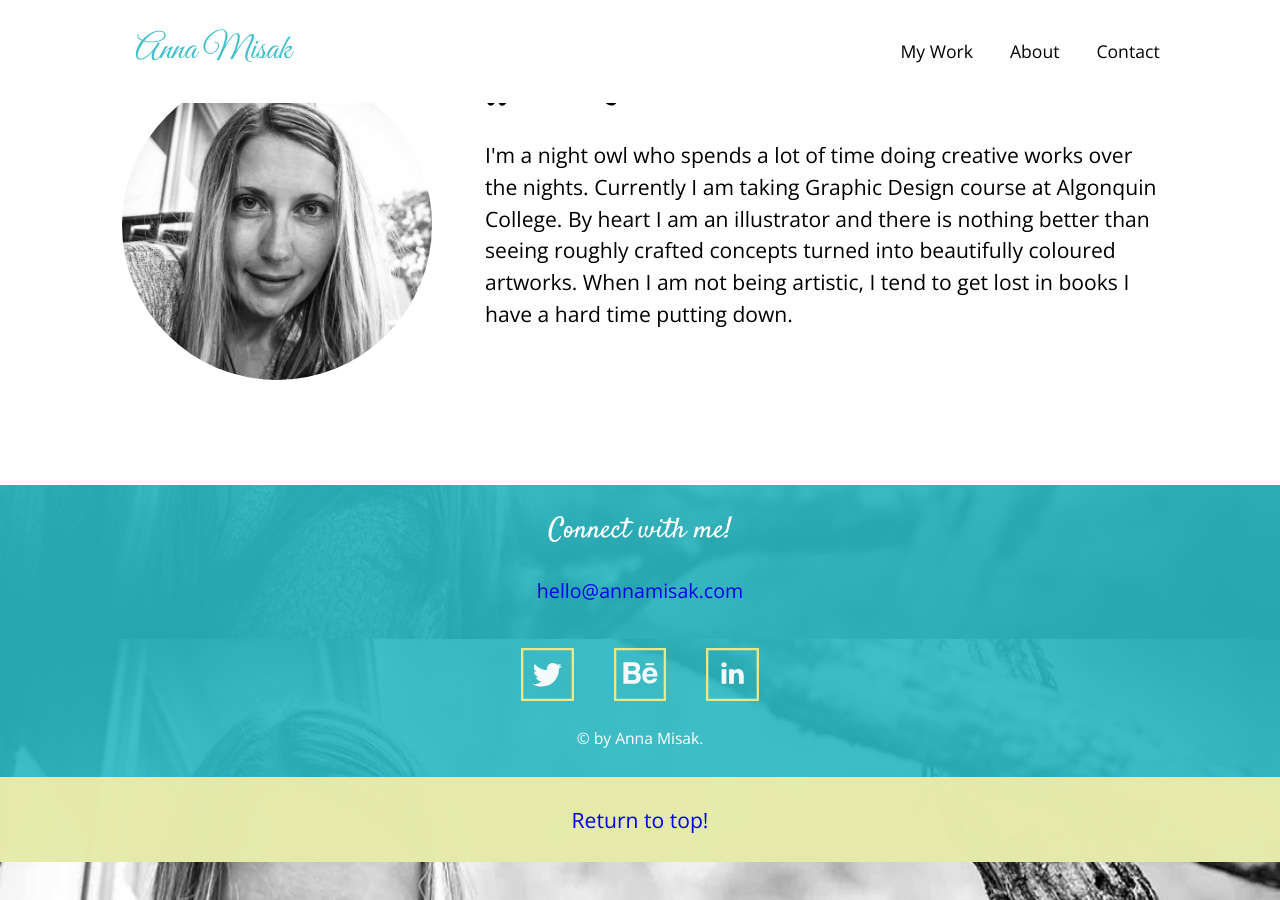
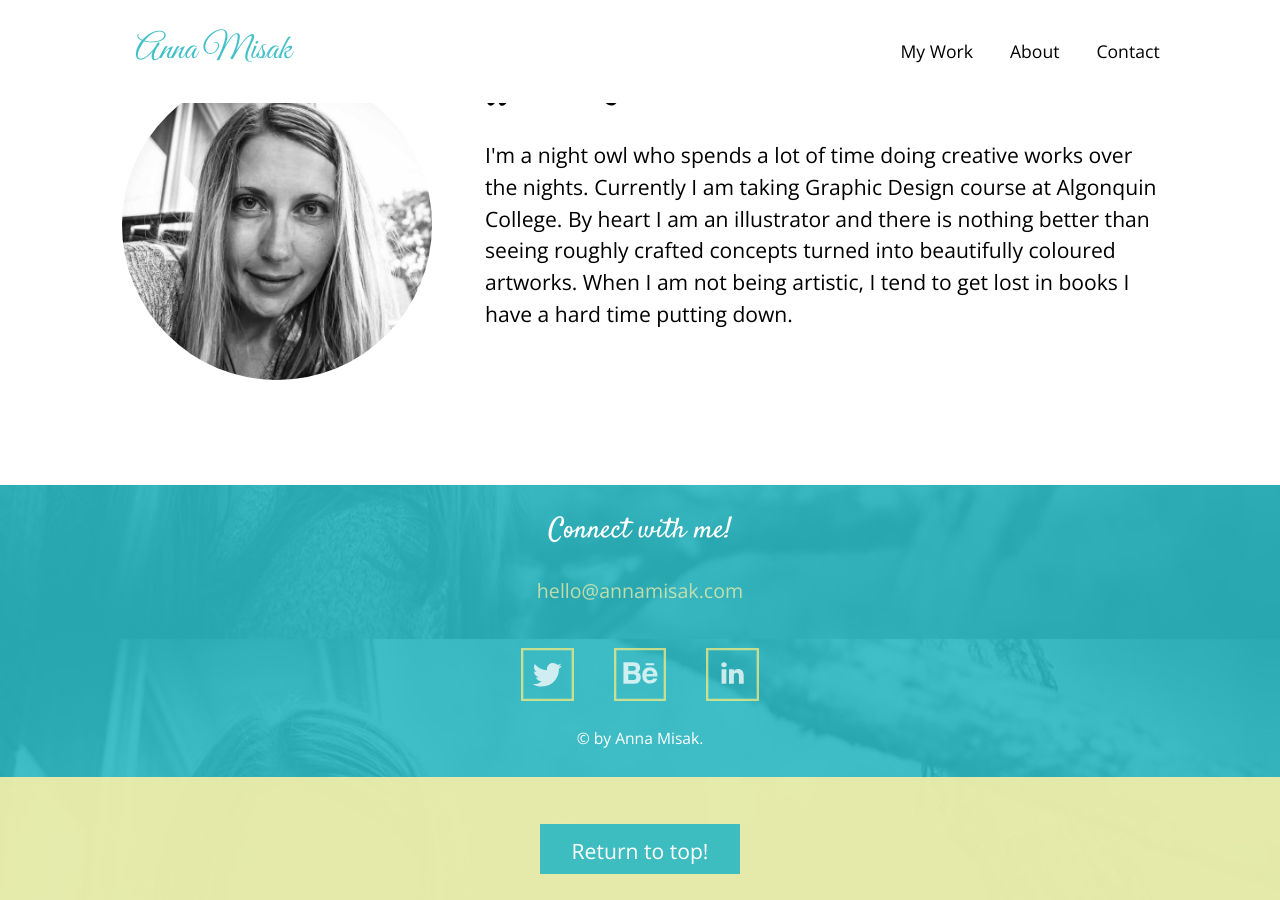
Before and after one commit to annamisak/annamisak, a Jekyll site: the page built from index.html, in a window 1280 px wide and 900 px high, scrolled down 2061 px. Built offline with Jekyll 4.4.1, drawn with Linux system fonts in a browser that asks for light colours; nearby versions of some CDN libraries; Markdown is read by kramdown in place of the engine named in the settings; comment, search, counter and statistics services are not loaded.

Commit message:
code clean up

```diff
--- a/_layouts/default.html
+++ b/_layouts/default.html
@@ -47,8 +47,8 @@
 
 {{content}}
 
-<footer class="return footer">
-    <div class="island" id="contact" role="contentinfo">
+<footer class="footer">
+    <div class="email island" id="contact" role="contentinfo">
         <p class="text-center peta push-0 font-family">Connect with me!</p>
         <p class="text-center mega pad-top"><a href="mailto:hello@annamisak.com">hello@annamisak.com</p>
         <div class="sm-wrapper">
@@ -59,7 +59,7 @@
         <p class="text-center milli">© by Anna Misak.</p>
     </div>
     <div class="samples island">
-        <p class="text-center giga return-top"> <a href="#top">Return to top!</a></p>
+        <a class="btn giga text-center peta push-0" href="#top">Return to top!</a>
     </div>
 </footer>
 
```
